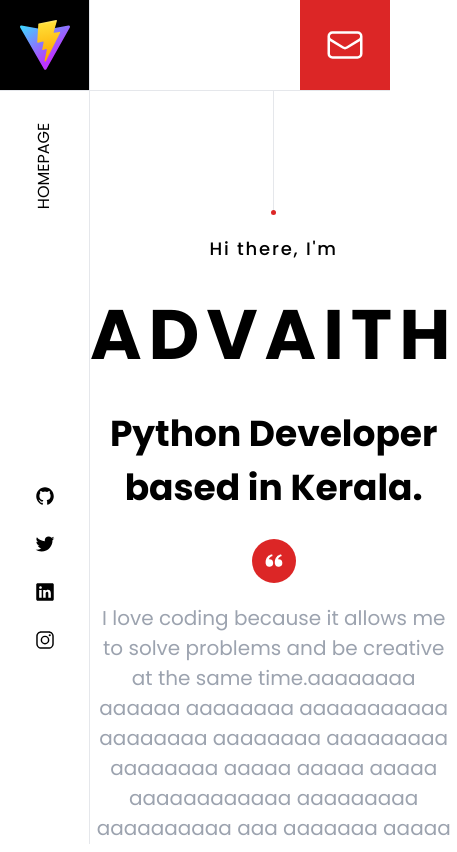
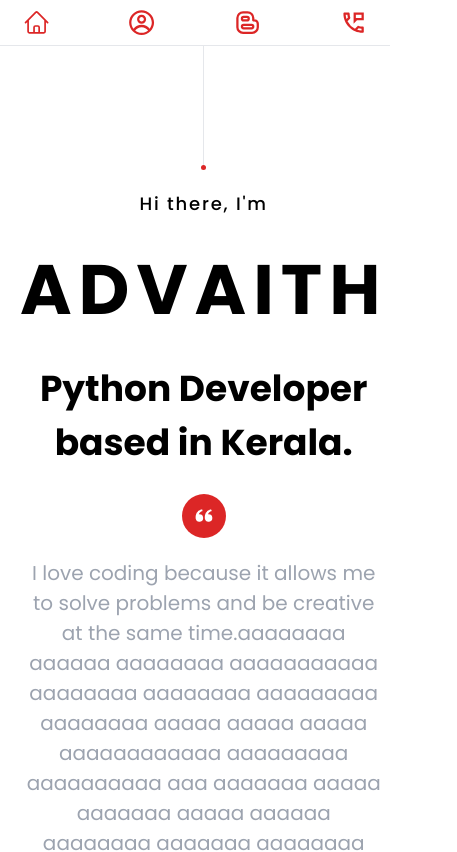
Before and after one commit to hereliesadvaith/hereliesadvaith.github.io, a React (Vite) app in the folder react/: page / in a window 390 px wide. Shown: the top 852 px of the page, 457 px wide, since content can reach past the window. Built offline with nearby package versions, Linux system fonts and the light colour scheme.

Commit message:
mobile responsive layout

```diff
--- a/react/index.html
+++ b/react/index.html
@@ -4,7 +4,7 @@
     <meta charset="UTF-8" />
     <link rel="icon" type="image/svg+xml" href="/vite.svg" />
     <meta name="viewport" content="width=device-width, initial-scale=1.0" />
-    <title>Vite + React</title>
+    <title>here_Lies_Advaith</title>
     <link rel="preconnect" href="https://fonts.googleapis.com">
     <link rel="preconnect" href="https://fonts.gstatic.com" crossorigin>
     <link href="https://fonts.googleapis.com/css2?family=Poppins:ital,wght@0,100;0,200;0,300;0,400;0,500;0,600;0,700;0,800;0,900;1,100;1,200;1,300;1,400;1,500;1,600;1,700;1,800;1,900&display=swap" rel="stylesheet">
--- a/react/src/index.css
+++ b/react/src/index.css
@@ -5,3 +5,7 @@
 :root {
     font-family: Poppins, system-ui, Avenir, Helvetica, Arial, sans-serif;
 }
+div.menuIconDiv svg {
+    height: 1.7em;
+    width: 1.7em;
+}
--- a/react/src/pages/home/main.jsx
+++ b/react/src/pages/home/main.jsx
@@ -5,8 +5,8 @@ import ProfilePic from "./components/profilePic"
 
 export default function Home() {
     return (
-        <div className="ml-[90px] grid gird-cols-1 md:grid-cols-3">
-            <div className="col-span-2 mt-[90px]">
+        <div className="md:ml-[90px] px-5 grid gird-cols-1 md:grid-cols-3">
+            <div className="col-span-2 mt-[45px] md:mt-[90px]">
                 <Introduction/>
                 <About/>
             </div>
--- a/react/src/pages/layout/components/header.jsx
+++ b/react/src/pages/layout/components/header.jsx
@@ -1,4 +1,8 @@
 import { Link, useLocation } from "react-router-dom"
+import { HiOutlineHome } from "react-icons/hi2";
+import { CgProfile } from "react-icons/cg"
+import { TbBrandBlogger } from "react-icons/tb"
+import { MdOutlinePermPhoneMsg } from "react-icons/md"
 
 export default function Header() {
 
@@ -6,27 +10,33 @@ export default function Header() {
     {
       id: 1,
       name: "HOME",
-        href: "/"
+      href: "/",
+      icon: <HiOutlineHome/>
     },
     {
       id:2,
       name: "PORTFOLIO",
-        href: "#"
+      href: "#",
+      icon: <CgProfile/>
     },
     {
       id: 3,
       name: "BLOG",
-        href: "#"
+      href: "#",
+      icon: <TbBrandBlogger/>
     },
     {
       id: 4,
       name: "CONTACT",
-        href: "#"
+      href: "#",
+      icon: <MdOutlinePermPhoneMsg/>
     },
   ]
+  const location = useLocation()
 
   return (
-      <div className="flex items-center fixed w-screen justify-between border-b-[1px] bg-white">
+    <>
+    <div className="hidden md:flex items-center fixed w-screen justify-between border-b-[1px] bg-white">
       <div className="w-[90px] h-[90px] bg-black">
         <img src="/vite.svg" className="p-[20px] h-[100%]"/>
       </div>
@@ -35,7 +45,7 @@ export default function Header() {
           (item) => (
             <Link to={item.href} key={item.id}>
               <div className="cursor-pointer hover:underline font-medium flex items-center">
-                <div className={`h-[5px] w-[5px] bg-red-600 rounded-full mr-[5px] ${useLocation().pathname === item.href ? '' : 'hidden'}`}/>
+                <div className={`h-[5px] w-[5px] bg-red-600 rounded-full mr-[5px] ${location.pathname === item.href ? '' : 'hidden'}`}/>
                 <h2>{item.name}</h2>
               </div>
             </Link>
@@ -56,5 +66,19 @@ export default function Header() {
         </svg>
       </div>
     </div>
+    <div className="md:hidden items-center fixed w-screen border-b-[1px] bg-white">
+      <div className="flex md:hidden gap-14 h-[45px] justify-evenly items-center text-red-600">
+        {menu.map(
+          (item) => (
+            <Link to={item.href} key={item.id}>
+              <div className="cursor-pointer hover:underline font-medium menuIconDiv">
+                {item.icon}
+              </div>
+            </Link>
+          )
+        )}
+      </div>
+    </div>
+    </>
   )
 }
--- a/react/src/pages/layout/components/sidebar.jsx
+++ b/react/src/pages/layout/components/sidebar.jsx
@@ -1,14 +1,13 @@
-import { IoLogoGithub, IoLogoLinkedin, IoLogoInstagram, IoLogoTwitter } from "react-icons/io5"
+import { IoLogoGithub, IoLogoLinkedin, IoLogoTwitter } from "react-icons/io5"
 
 export default function  Sidebar() {
   return (
-    <div className="w-[90px] h-screen border-r-[1px] fixed flex flex-col justify-around items-center">
+    <div className="hidden md:flex w-[90px] h-screen border-r-[1px] fixed flex-col justify-around items-center">
       <h2 className="-rotate-90">HOMEPAGE</h2>
       <div className="flex flex-col gap-7 mb-10 text-[20px]">
-        <IoLogoGithub className="cursor-pointer hover:scale-110 transition-all ease-in-out"/>
-        <IoLogoTwitter className="cursor-pointer hover:scale-110 transition-all ease-in-out"/>
-        <IoLogoLinkedin className="cursor-pointer hover:scale-110 transition-all ease-in-out"/>
-        <IoLogoInstagram className="cursor-pointer hover:scale-110 transition-all ease-in-out"/>
+        <a href="https://www.github.com/hereliesadvaith"><IoLogoGithub className="cursor-pointer hover:scale-110 transition-all ease-in-out"/></a>
+        <a href="https://www.twitter.com/hereliesadvaith"><IoLogoTwitter className="cursor-pointer hover:scale-110 transition-all ease-in-out"/></a>
+        <a href="https://www.linkedin.com/in/hereliesadvaith"><IoLogoLinkedin className="cursor-pointer hover:scale-110 transition-all ease-in-out"/></a>
       </div>
     </div>
   )
```
Also changed, not shown: react/src/App.jsx (+2 -6 lines), react/src/App.css (added). Lines whose indentation alone changed are shown as unchanged.
